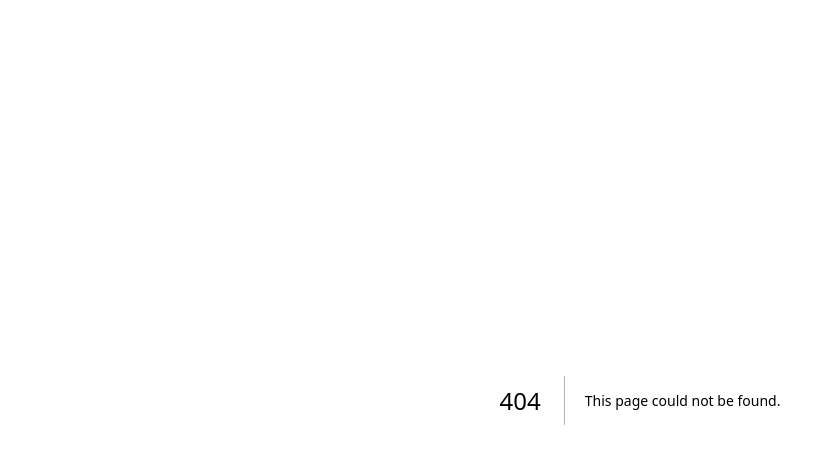
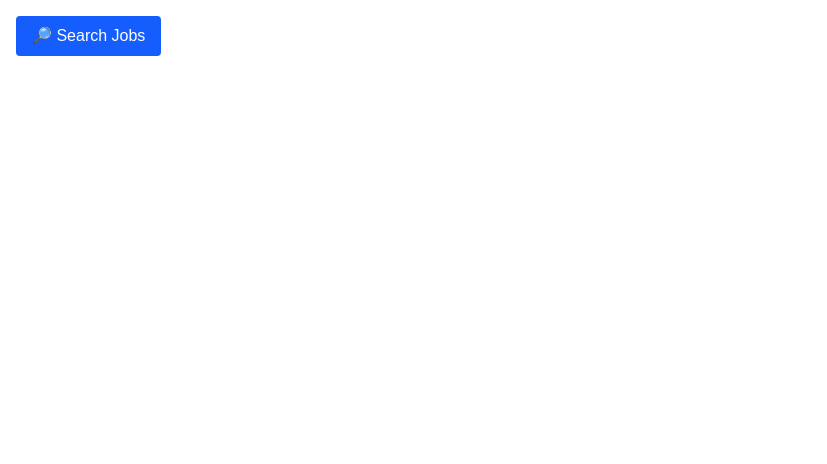
Before and after one commit to HudsonWayne/QuickApplyAI., a Next.js app in the folder frontend/: page /JobsPage in a window 1280 px wide. Before the commit this address had no page. Shown: the top 464 px of the page, without its empty margins (0-827 px from the left). Built offline with nearby package versions, Linux system fonts and the light colour scheme.

Commit message:
initial commit

```diff
--- /dev/null
+++ b/frontend/src/pages/JobsPage.tsx
@@ -0,0 +1,52 @@
+"use client";
+
+import { useState } from "react";
+
+export default function JobsPage() {
+  const [jobs, setJobs] = useState([]);
+  const [loading, setLoading] = useState(false);
+
+  const searchJobs = async () => {
+    setLoading(true);
+    const res = await fetch(`/api/jobs?skill=python`);
+    const data = await res.json();
+    setJobs(data.jobs || []);
+    setLoading(false);
+  };
+
+  const autoApply = async (job) => {
+    await fetch("/api/apply", {
+      method: "POST",
+      headers: { "Content-Type": "application/json" },
+      body: JSON.stringify({ job, cv: "cv.pdf" }),
+    });
+    alert(`Applied to ${job.title}`);
+  };
+
+  return (
+    <div className="p-4">
+      <button
+        onClick={searchJobs}
+        className="px-4 py-2 bg-blue-600 text-white rounded"
+      >
+        🔎 Search Jobs
+      </button>
+
+      {loading && <p>Loading jobs...</p>}
+
+      <ul className="mt-4 space-y-2">
+        {jobs.map((job, i) => (
+          <li key={i} className="p-3 border rounded flex justify-between">
+            <span>{job.title} – {job.company}</span>
+            <button
+              onClick={() => autoApply(job)}
+              className="bg-green-500 text-white px-3 py-1 rounded"
+            >
+              ⚡ Auto Apply
+            </button>
+          </li>
+        ))}
+      </ul>
+    </div>
+  );
+}
```
